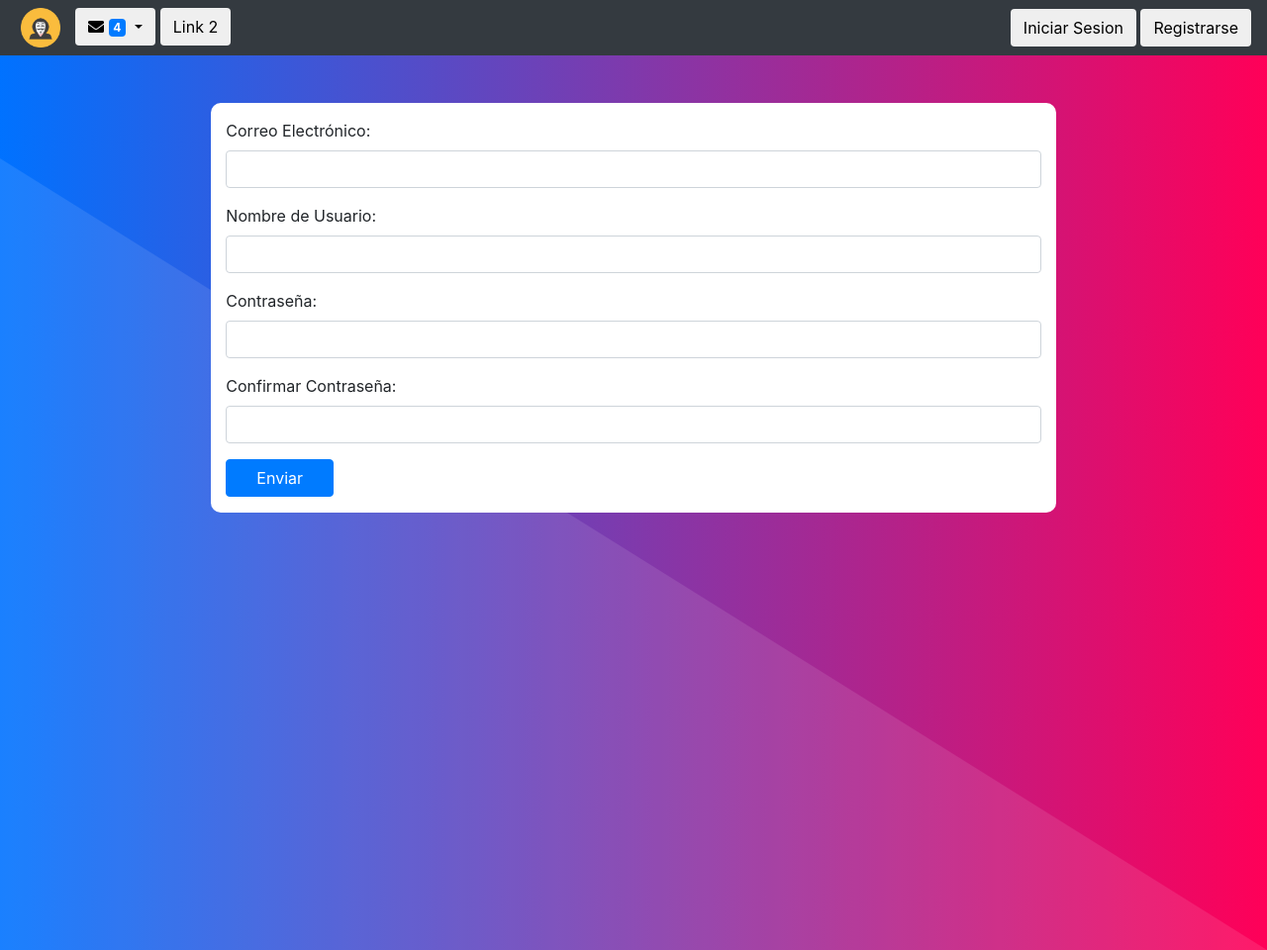
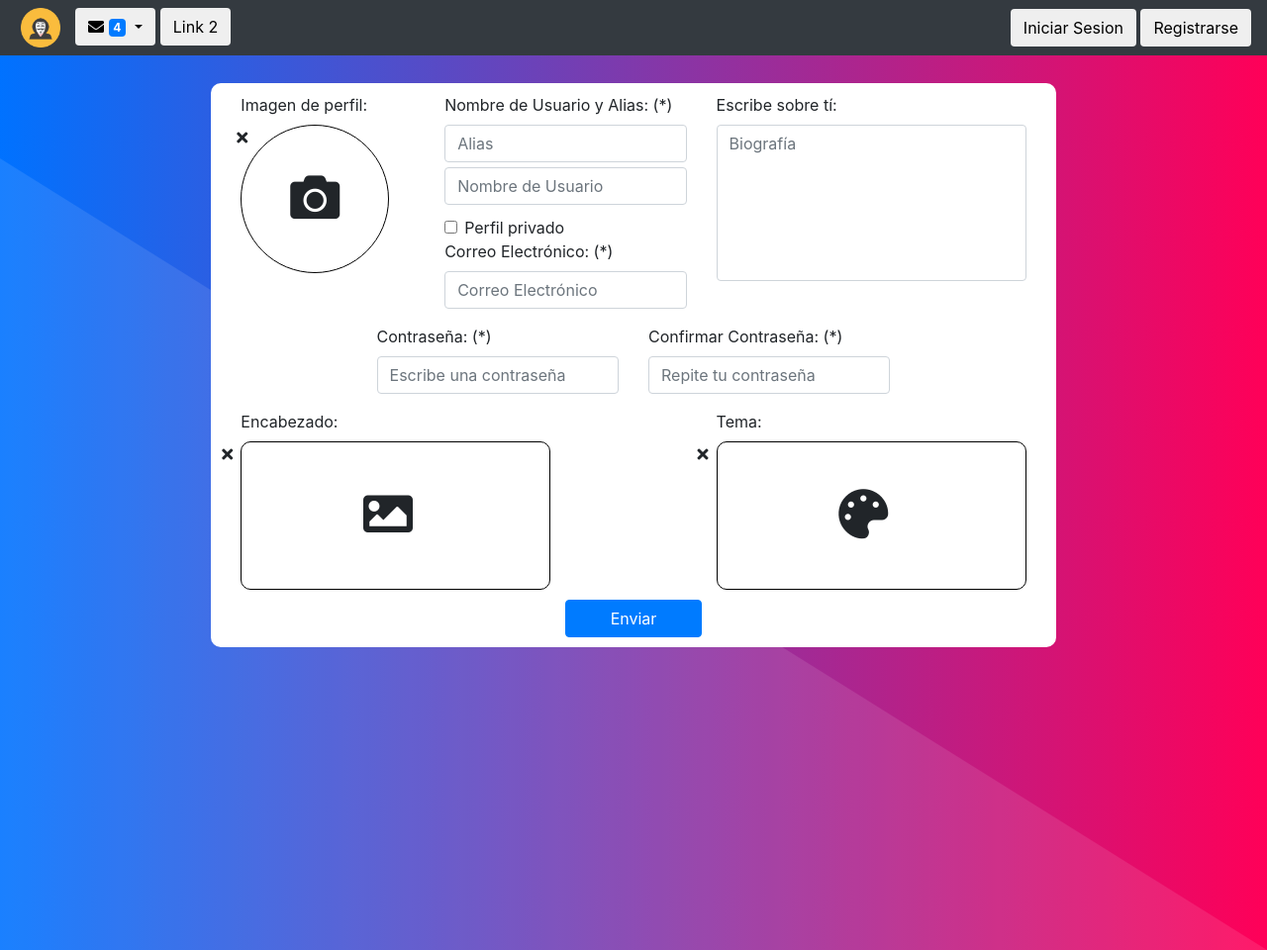
Before and after one commit to FranciscoJesusGata/proyecto4DSocialNetwork, a PHP site: page /HTML/html/register.html in a window 1280 px wide. Shown: the whole page at 99% size. Run offline with PHP 8.4, Linux system fonts and the light colour scheme.

Commit message:
Registro con subida de archivos acabado

```diff
--- a/HTML/html/register.html
+++ b/HTML/html/register.html
@@ -22,30 +22,71 @@
         <script>
             $("#navbar").load("navbar.html");
         </script>
-        <div class="container-fluid">
+        <div class="container-fluid" style="margin-top: -20px;">
             <div class="row justify-content-center">
-                <div class="col-xs-12 col-md-8 bg-white mt-5 col-rounded">
-                    <div class="form-group mt-3">
-                        <label for="email">Correo Electrónico:</label>
-                        <input type="email" class="form-control" id="email" >
-                    </div>
-                    <div class="form-group">
-                        <label for="nombre_user">Nombre de Usuario:</label>
-                        <input type="text" class="form-control" id="nombre_user" maxlength="20">
-                    </div>
-                    <div class="form-group">
-                        <label for="passwd1">Contraseña:</label>
-                        <input type="password" class="form-control" id="passwd1">
-                    </div>
-                    <div class="form-group">
-                        <label for="passwd2">Confirmar Contraseña:</label>
-                        <input type="password" class="form-control" id="passwd2">
-                    </div>
-                    <div class="alert alert-danger" id="alerta_passwd" style="display: none">
+                <form method='post' enctype="multipart/form-data" id="registro" action='../../PHP/Sessions/Sign_Up.php' class="col-xs-12 col-md-8 bg-white mt-5 col-rounded row" style="padding-top: 10px;">
+                        <div class="form-group col-md-3">
+                            <label for="img_perfil_container">Imagen de perfil:</label><br>
+                            <button id="clear_img_perfil"><i class="fas fa-times"></i></button>
+                            <div id="img_perfil_container">
+                                <i class="fas fa-camera" id="icono"></i>
+                                <input type="file" class="form-control" name="foto" id="input_img_perfil" accept="image/png, image/jpeg">
+                                <img id="img_perfil" src="#">
+                            </div>
+                        </div>
+                        <div class="col-md-4">
+                            <div class="form-group">
+                                    <label for="nombre_user">Nombre de Usuario y Alias: (*)</label>
+                                    <input type="text" placeholder="Alias" class="form-control" id="alias" name="alias" maxlength="20">
+                                    <input style="margin-top: 5px" type="text" placeholder="Nombre de Usuario" name="nombre_user" class="form-control" id="nombre_user" maxlength="20">
+                            </div>
+                            <div class="form-check" style="margin-top: -5px;">
+                                <input type="checkbox" value="privado" name="privacidad" class="form-check-input" id="privacidad">
+                                <label class="form-check-label" for="privacidad">Perfil privado</label>
+                            </div>
+                            <div class="form-group">
+                                    <label for="email">Correo Electrónico: (*)</label>
+                                    <input type="email" placeholder="Correo Electrónico" name="email" class="form-control" id="email" maxlength="20">
+                            </div>
+                        </div>
+                        <div class="col-md form-group">
+                                <label for="biografia">Escribe sobre tí:</label>
+                                <textarea class="form-control" placeholder="Biografía" rows="6" name="biografia" id="biografia" style="resize: none;" maxlength="300"></textarea>
+                        </div>
+                        <div class="col-md-4 offset-md-2 form-group">
+                                <label for="passwd1">Contraseña: (*)</label>
+                                <input type="password" placeholder="Escribe una contraseña" class="form-control" name="clave" id="passwd1" maxlength="14">
+                        </div>
+                        <div class="col-md-4 form-group">
+                                <label for="passwd2">Confirmar Contraseña: (*)</label>
+                                <input type="password" placeholder="Repite tu contraseña" class="form-control" id="passwd2" maxlength="14">
+                        </div>
+
+                        <div class="col-md-5">
+                            <label for="img_encabezado_container">Encabezado:</label><br>
+                            <button id="clear_img_encabezado"><i class="fas fa-times"></i></button>
+                            <div id="img_encabezado_container">
+                                <i class="fas fa-image" id="icono_e"></i>
+                                <input type="file" class="form-control" id="input_img_encabezado" name="encabezado" accept="image/png, image/jpeg">
+                                <img id="img_encabezado" src="#">
+                            </div>
+                        </div>
+
+                        <div class="col-md-5 offset-md-2">
+                            <label for="">Tema:</label><br>
+                            <button id="clear_img_tema"><i class="fas fa-times"></i></button>
+                            <div id="img_tema_container">
+                                <i class="fas fa-palette" id="icono_t"></i>
+                                <input type="file" class="form-control" id="input_img_tema" name="tema" accept="image/png, image/jpeg">
+                                <img id="img_tema" src="#">
+                            </div>
+                        </div>
+
+                    <div class="alert alert-danger col-md-12" id="alerta_passwd" style="display: none; margin-top: 10px; margin-bottom: -5px;">
                         <strong>¡Atención!</strong> Ambas contraseñas deben coincidir para poder crear su usuario.
                     </div>
-                    <button class="btn btn-primary mb-3" style='padding-left:30px; padding-right: 30px;' id="send">Enviar</button>
-                </div>
+                    <button class="col-md-2 btn btn-primary offset-md-5" id="send">Enviar</button>
+                </form>
             </div>
         </div>
     </body>
--- a/JQuery/jquery-login.js
+++ b/JQuery/jquery-login.js
@@ -5,6 +5,7 @@ $.ajax({
     async: true,
     dataType: "html",
     success: function(data){
+                console.log(data);
                 if (data == "yes"){
                     window.location.replace("../../HTML/html/inicio.html");
                 }
@@ -32,7 +33,7 @@ function login() {
         if(!$("#alerta_passwd").is(":hidden")){
             $("#alerta_passwd").toggle("slow");
         }
-        $("#fondo").removeAttr("display");
+        $("#fondo").attr("display: block;");
         $.ajax({
             type: "post",
             url: "../../PHP/Sessions/Login.php",
--- a/PHP/Sessions/Login.php
+++ b/PHP/Sessions/Login.php
@@ -4,7 +4,7 @@
 
   	if(!isset($_POST['Nom_User']) || !isset($_POST['passwd'])){
   		//header('Location: ../../HTML/html/index.html');
-      echo "El nombre de usuario o la contraseña están en blanco";
+        echo "El nombre de usuario o la contraseña están en blanco";
   		exit;
   	}
 
--- a/PHP/Sessions/Session_Exists.php
+++ b/PHP/Sessions/Session_Exists.php
@@ -24,6 +24,8 @@
         }
         if ($action == "error"){
             $error_registro = user_exists();
+            $_SESSION = array();
+            session_destroy();
             echo $error_registro;
         }
     }
--- a/Resources/css/register.css
+++ b/Resources/css/register.css
@@ -3,11 +3,18 @@ body{
   padding: 0;
   background: linear-gradient(to right, #0072ff, #ff0058);
   width: 100%;
-  min-height: 100vh;
+  min-height: 80vh;
   overflow: hidden;
 }
-section
-{
+
+/*Cuando la resolución sea propia de un móvil se puede hacer overflow*/
+@media screen and (max-width: 800px) {
+  body {
+    overflow: visible;
+  }
+}
+
+section{
   top: 20vh;
   position: absolute;
   height: 100%;
@@ -18,13 +25,131 @@ section
 
   clip-path: polygon(0% 0, 0 100%, 100% 100%);
 }
+#send{
+  margin-top: 10px;
+  margin-bottom: 10px;
+}
 .spacer{
-    margin-right: 5px;
-    margin-left: 5px;
-}.col-rounded{
-    border-radius: 10px;
+  margin-right: 5px;
+  margin-left: 5px;
+}
+.col-rounded{
+  border-radius: 10px;
 }
 .col-border{
-    border-color: black;
-    border-width: 5px;
+  border-color: black;
+  border-width: 5px;
 }
+#img_perfil_container{
+  height: 150px;
+  width: 150px;
+  border-radius: 90px;
+  -webkit-border-radius:90px;
+  -moz-border-radius:90px;
+  border: 1px solid black;
+  z-index: 2;
+}
+#img_encabezado_container, #img_tema_container{
+  height: 150px;
+  width: auto;
+  border-radius: 10px;
+  -webkit-border-radius:10px;
+  -moz-border-radius:10px;
+  border: 1px solid black;
+  z-index: 2;
+}
+#input_img_perfil{
+  opacity: 0.0;
+
+  /* IE 8 */
+  -ms-filter: "progid:DXImageTransform.Microsoft.Alpha(Opacity=0)";
+
+  /* IE 5-7 */
+  filter: alpha(opacity=0);
+
+  /* Netscape or and older firefox browsers */
+  -moz-opacity: 0.0;
+
+  /* older Safari browsers */
+  -khtml-opacity: 0.0;
+
+  position: absolute;
+  padding: 0px;
+  top: 29px;
+  left: 17px;
+  bottom: 0;
+  width: 150px;
+  height:150px;
+}
+#input_img_encabezado, #input_img_tema{
+  opacity: 0.0;
+
+  /* IE 8 */
+  -ms-filter: "progid:DXImageTransform.Microsoft.Alpha(Opacity=0)";
+
+  /* IE 5-7 */
+  filter: alpha(opacity=0);
+
+  /* Netscape or and older firefox browsers */
+  -moz-opacity: 0.0;
+
+  /* older Safari browsers */
+  -khtml-opacity: 0.0;
+
+  position: absolute;
+  padding: 0px;
+  top: 29px;
+  left: 17px;
+  bottom: 0;
+  width: 93%;
+  height: 150px;
+}
+#img_perfil{
+  display: none;
+  max-width: 148px;
+  min-height: 148px;
+  object-fit: cover;
+  margin: auto;
+  border-radius: 100%;
+}
+#clear_img_perfil{
+  background: none;
+  color: inherit;
+  border: none;
+  outline: inherit;
+  position: absolute;
+  left: 5px;
+  z-index: 3;
+}
+
+#clear_img_encabezado, #clear_img_tema{
+  background: none;
+  color: inherit;
+  border: none;
+  outline: inherit;
+  position: absolute;
+  left: -10px;
+  z-index: 3;
+}
+#img_encabezado, #img_tema{
+  display: none;
+  width: 100%;
+  height: 148px;
+  object-fit: cover;
+  margin: auto;
+  border-radius: 10px;
+}
+#icono{
+  font-size: 50px;
+  position: absolute;
+  top: 80px;
+  left: 65px;
+  z-index: 0;
+}
+#icono_e, #icono_t{
+  font-size: 50px;
+  position: absolute;
+  top: 80px;
+  right: 45%;
+  z-index: 0;
+}
```
Also changed, not shown: PHP/Sessions/Handle_Files.php (added, +73 -0 lines), PHP/Sessions/Sign_Up.php (+61 -47 lines), Resources/css/index.css (+7 -0 lines), Resources/css/inicio.css (added, +48 -0 lines), JQuery/jquery-register.js.
